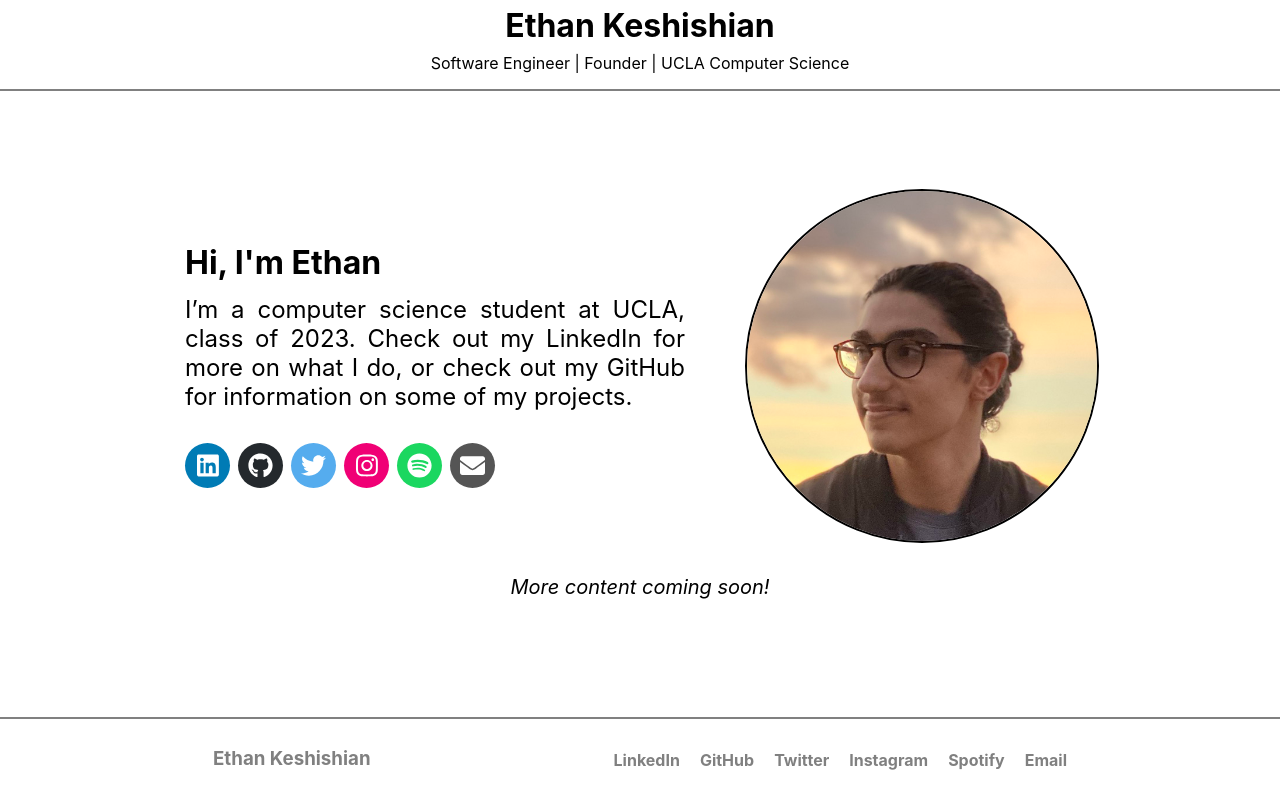
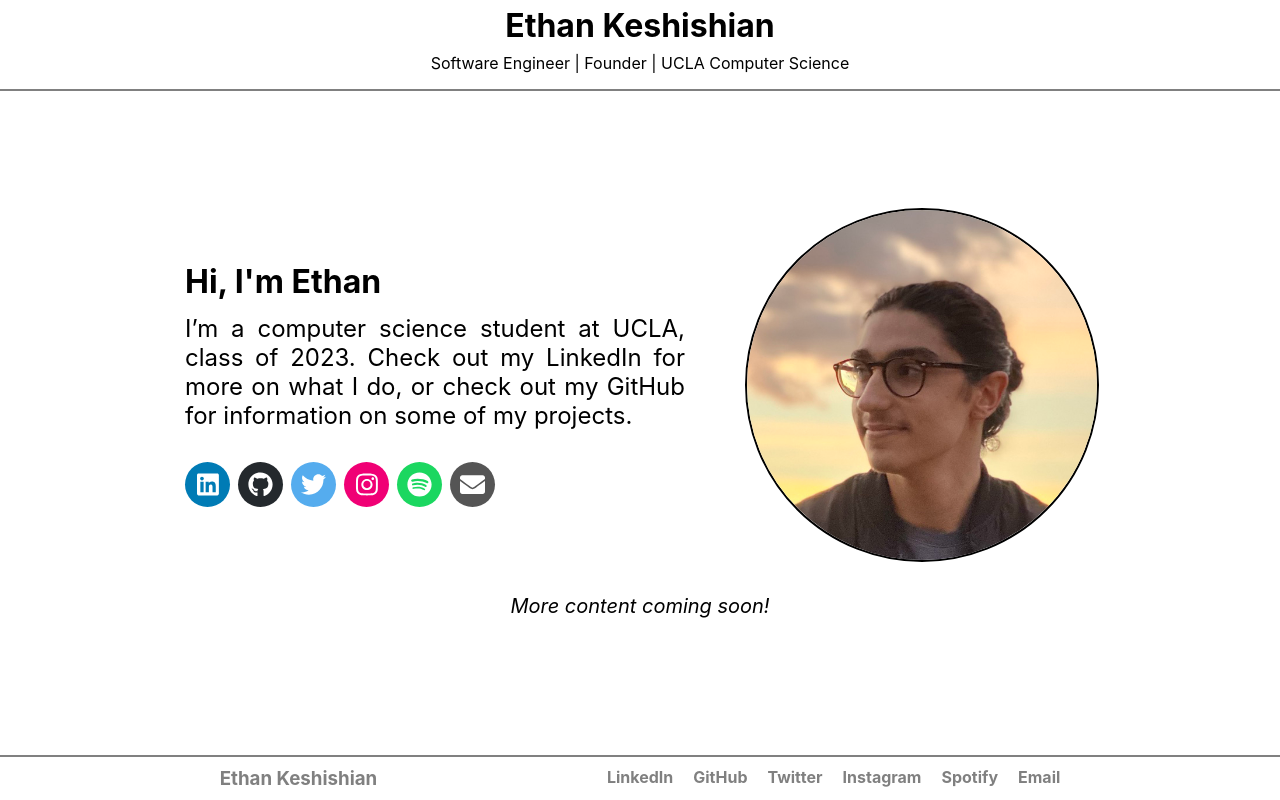
Before and after one commit to ethankeshishian/ethan-website-react, a React (Create React App) app: page / in a window 1280 px wide. Built offline with nearby package versions, Linux system fonts and the light colour scheme; the HTML template or start-up script is replaced by a standard one.

Commit message:
Resized footer

```diff
--- a/src/styles/MyFooter.css
+++ b/src/styles/MyFooter.css
@@ -3,15 +3,11 @@
   justify-content: space-evenly;
   border-top: var(--border-style);
   background-color: var(--background-light);
+  padding: 10px;
 }
 .name {
   color: var(--small-heading-color);
+  margin: 0px;
 }
-.links-container,
-.name {
-  padding: 10px;
+.links-container {
 }
-
-.links-container {
-  margin-bottom: 20px;
-}
--- a/src/styles/SocialMediaLinks.css
+++ b/src/styles/SocialMediaLinks.css
@@ -6,6 +6,7 @@
   padding-left: 20px;
   margin-bottom: 0px;
   color: var(--small-heading-color);
+  margin-top: 0px;
 }
 .link-container {
   text-decoration: none;
```
